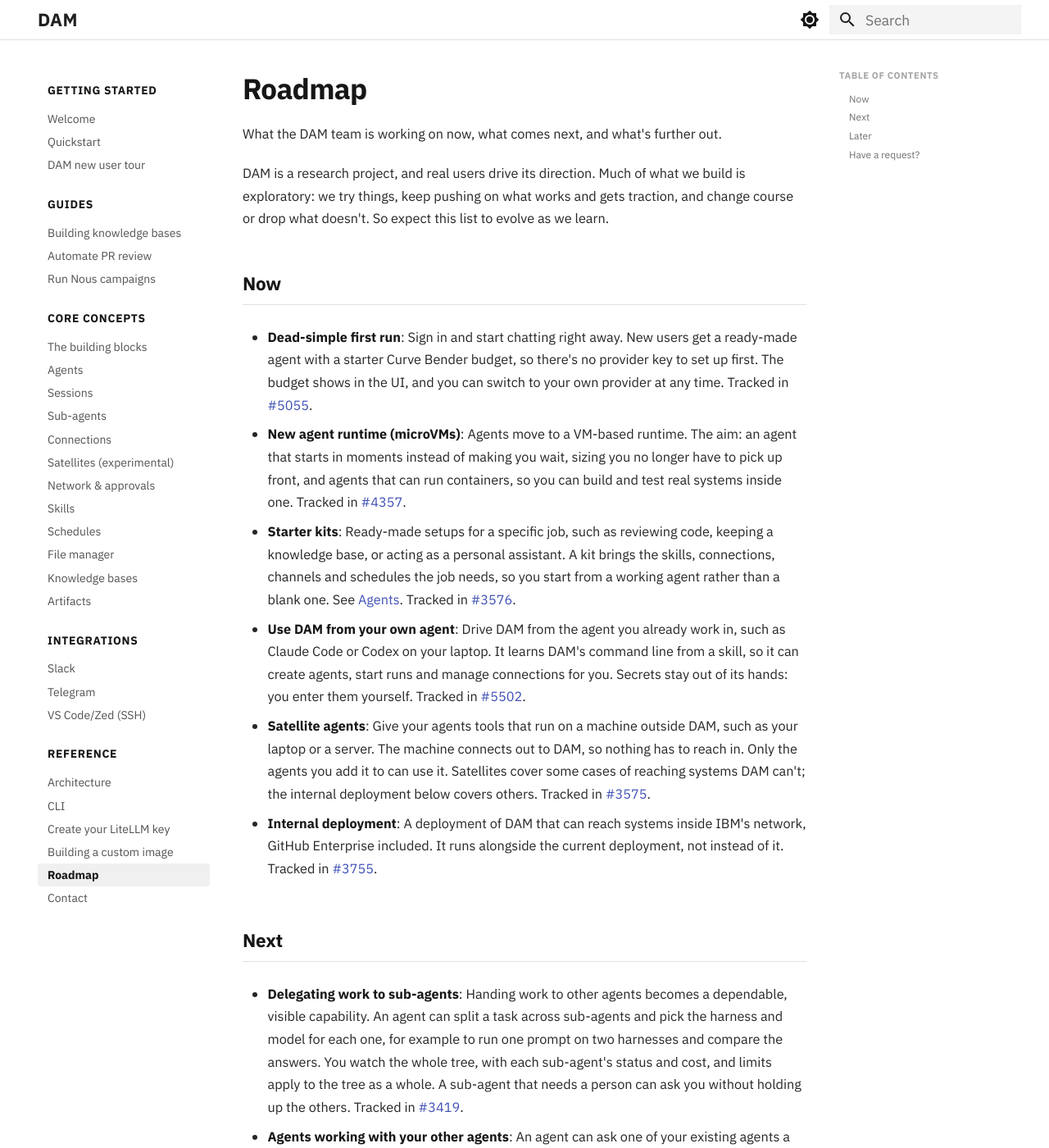
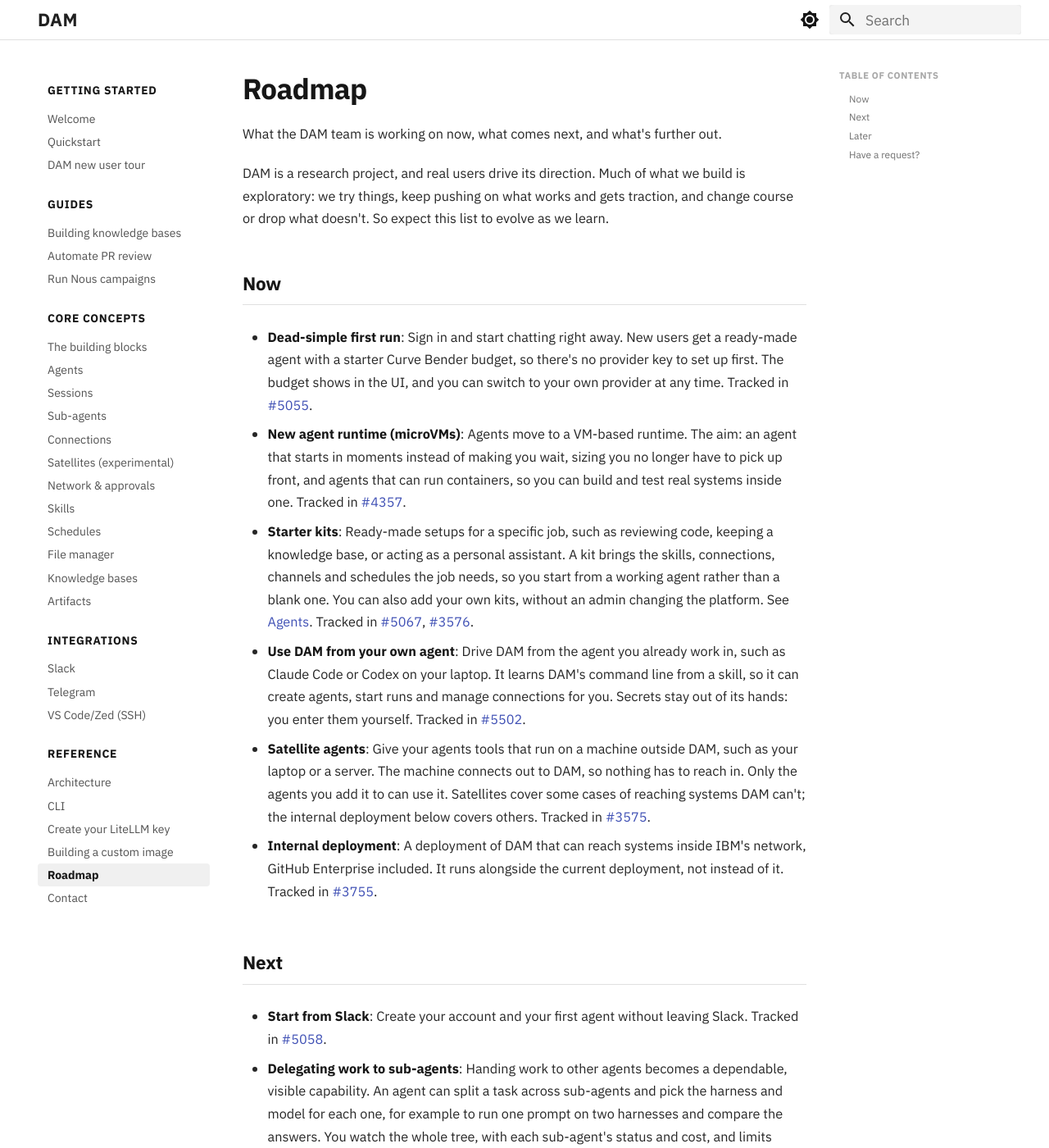
Before and after one commit to dam-agents/docs, an MkDocs documentation site: the page built from docs/reference/roadmap.md, in a window 1280 px wide and 1400 px high. Shown: the whole window at 82% size. Built offline with MkDocs 1.6.1 and Material for MkDocs 9.7.7, drawn with Linux system fonts in a browser that asks for light colours; some of the changed text lies outside the part shown.

Commit message:
docs: roadmap adds triggers, start from Slack and your own starter kits (#127)
Assisted-By: Claude (Anthropic AI) <noreply@anthropic.com>

Signed-off-by: Jenna Winkler <Jenna.Winkler@ibm.com>

```diff
--- a/docs/reference/roadmap.md
+++ b/docs/reference/roadmap.md
@@ -10,7 +10,7 @@ DAM is a research project, and real users drive its direction. Much of what we b
 
 - **New agent runtime (microVMs)**: Agents move to a VM-based runtime. The aim: an agent that starts in moments instead of making you wait, sizing you no longer have to pick up front, and agents that can run containers, so you can build and test real systems inside one. Tracked in [#4357](https://github.com/dam-agents/dam/issues/4357){:target="_blank"}.
 
-- **Starter kits**: Ready-made setups for a specific job, such as reviewing code, keeping a knowledge base, or acting as a personal assistant. A kit brings the skills, connections, channels and schedules the job needs, so you start from a working agent rather than a blank one. See [Agents](../core-concepts/agents.md). Tracked in [#3576](https://github.com/dam-agents/dam/issues/3576){:target="_blank"}.
+- **Starter kits**: Ready-made setups for a specific job, such as reviewing code, keeping a knowledge base, or acting as a personal assistant. A kit brings the skills, connections, channels and schedules the job needs, so you start from a working agent rather than a blank one. You can also add your own kits, without an admin changing the platform. See [Agents](../core-concepts/agents.md). Tracked in [#5067](https://github.com/dam-agents/dam/issues/5067){:target="_blank"}, [#3576](https://github.com/dam-agents/dam/issues/3576){:target="_blank"}.
 
 - **Use DAM from your own agent**: Drive DAM from the agent you already work in, such as Claude Code or Codex on your laptop. It learns DAM's command line from a skill, so it can create agents, start runs and manage connections for you. Secrets stay out of its hands: you enter them yourself. Tracked in [#5502](https://github.com/dam-agents/dam/issues/5502){:target="_blank"}.
 
@@ -19,6 +19,8 @@ DAM is a research project, and real users drive its direction. Much of what we b
 - **Internal deployment**: A deployment of DAM that can reach systems inside IBM's network, GitHub Enterprise included. It runs alongside the current deployment, not instead of it. Tracked in [#3755](https://github.com/dam-agents/dam/issues/3755){:target="_blank"}.
 
 ## Next
+
+- **Start from Slack**: Create your account and your first agent without leaving Slack. Tracked in [#5058](https://github.com/dam-agents/dam/issues/5058){:target="_blank"}.
 
 - **Delegating work to sub-agents**: Handing work to other agents becomes a dependable, visible capability. An agent can split a task across sub-agents and pick the harness and model for each one, for example to run one prompt on two harnesses and compare the answers. You watch the whole tree, with each sub-agent's status and cost, and limits apply to the tree as a whole. A sub-agent that needs a person can ask you without holding up the others. Tracked in [#3419](https://github.com/dam-agents/dam/issues/3419){:target="_blank"}.
 
@@ -36,7 +38,7 @@ DAM is a research project, and real users drive its direction. Much of what we b
 
 ## Later
 
-- **GitHub as a channel**: Talk to an agent from GitHub: @-mention it in an issue or pull request and it replies there, the way it does in Slack today. Tracked in [#3482](https://github.com/dam-agents/dam/issues/3482){:target="_blank"}.
+- **Triggers and GitHub as a channel**: Agents that start work when something happens, not only on a schedule: a label on an issue, a review request, a failing check, or a message from GitHub, Slack or a webhook. A cheap check runs first, so a trigger that finds nothing costs no model time. You can also @-mention an agent in a GitHub issue or pull request and it replies there, the way it does in Slack today. Tracked in [#3623](https://github.com/dam-agents/dam/issues/3623){:target="_blank"} and [#3482](https://github.com/dam-agents/dam/issues/3482){:target="_blank"}.
 
 - **Interactive artifacts**: Artifacts that do more than display. A page you publish can call back to the agent that made it, so a dashboard can refresh itself or a form can kick off work. Private artifacts come first. Sharing interactive pages with others comes later, and it will never give viewers your agent's connections or credentials. Tracked in [#2884](https://github.com/dam-agents/dam/issues/2884){:target="_blank"}.
 
```
